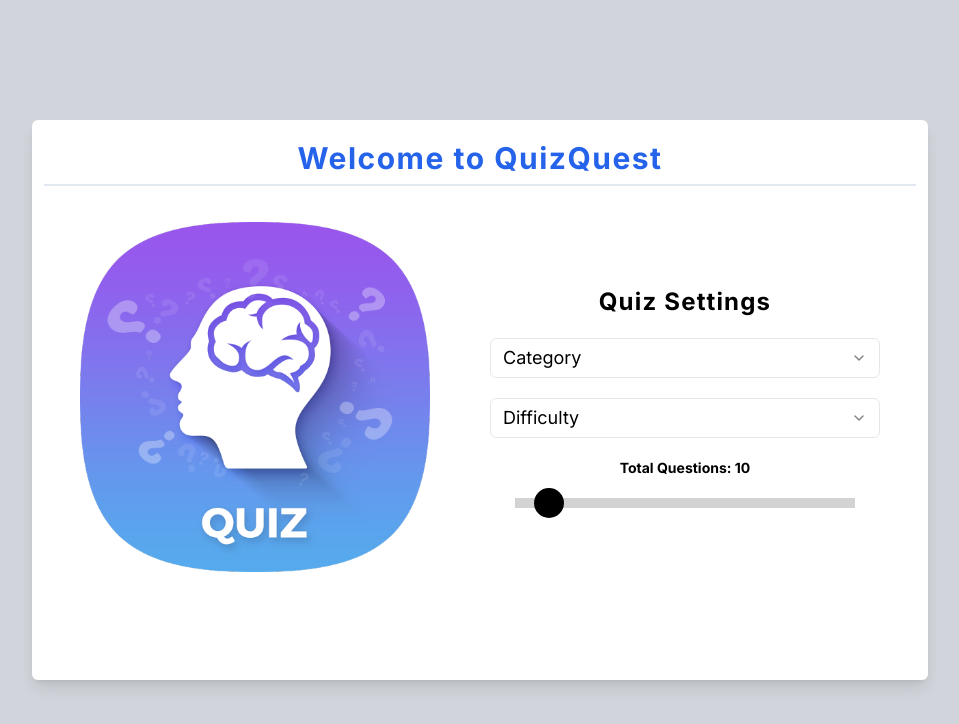
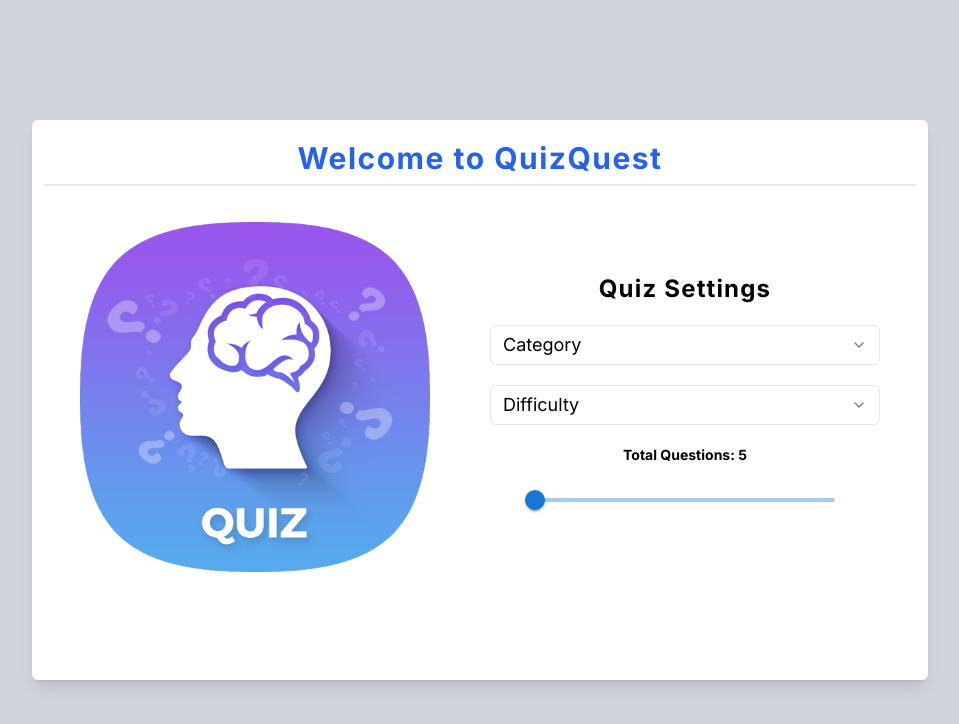
Before and after one commit to ozguraktas5/quiz_app_nextjs, a Next.js app: page / in a window 1280 px wide. Shown: the top 724 px of the page, without its empty margins (160-1119 px from the left). Built offline with nearby package versions, Linux system fonts and the light colour scheme.

Commit message:
add bar and p tag useState

```diff
--- a/package.json
+++ b/package.json
@@ -9,7 +9,9 @@
     "lint": "next lint"
   },
   "dependencies": {
-    "@radix-ui/react-slider": "^1.1.2",
+    "@emotion/react": "^11.11.4",
+    "@emotion/styled": "^11.11.0",
+    "@mui/material": "^5.15.14",
     "next": "14.1.3",
     "react": "^18",
     "react-dom": "^18"
--- a/src/app/page.jsx
+++ b/src/app/page.jsx
@@ -2,18 +2,18 @@
 
 import React, { useState } from "react";
 import Image from "next/image";
-import * as Slider from "@radix-ui/react-slider";
+import Box from "@mui/material/Box";
+import Slider from "@mui/material/Slider";
+
+function valuetext(value) {
+  return `${value}`;
+}
 
 export default function Home() {
-  const [totalQuestions, setTotalQuestions] = useState(10);
-  const [sliderValue, setSliderValue] = useState([6]);
+  const [totalQuestions, setTotalQuestions] = useState(5);
 
-  const handleSliderChange = (newValue) => {
-    setSliderValue(newValue);
-    let total = newValue.map((value) => Math.round(value / 6) * 5);
-    // Eğer slider'ın değeri 0'a düşerse, total soru sayısını minimum bir değer olarak ayarla
-    total = total.map((value) => Math.max(value, 5));
-    setTotalQuestions(total);
+  const handleSliderChange = (event, newValue) => {
+    setTotalQuestions(newValue);
   };
 
   return (
@@ -80,21 +80,21 @@ export default function Home() {
                 <path d="m6 9 6 6 6-6"></path>
               </svg>
             </button>
-            <p className="text-sm lg:text-sm font-bold">
-              Total Questions: {totalQuestions}
-            </p>
-            <Slider.Root
-              className="SliderRoot"
-              defaultValue={[6]}
-              onValueChange={handleSliderChange}
-              orientation="horizontal"
-              step={6}
-            >
-              <Slider.Track className="SliderTrack">
-                <Slider.Range className="SliderRange" />
-              </Slider.Track>
-              <Slider.Thumb className="SliderThumb" />
-            </Slider.Root>
+            <p className="text-sm lg:text-sm font-bold">Total Questions: {totalQuestions}</p>
+            <Box sx={{ width: 300 }}>
+              <Slider
+                aria-label="Temperature"
+                Value={totalQuestions}
+                onChange={handleSliderChange}
+                getAriaValueText={valuetext}
+                valueLabelDisplay="auto"
+                shiftStep={30}
+                step={5}
+
+                min={5}
+                max={50}
+              />
+            </Box>
           </div>
         </div>
       </div>
```
Also changed, not shown: 1 other file (tests, documents, lock files or other folders).
